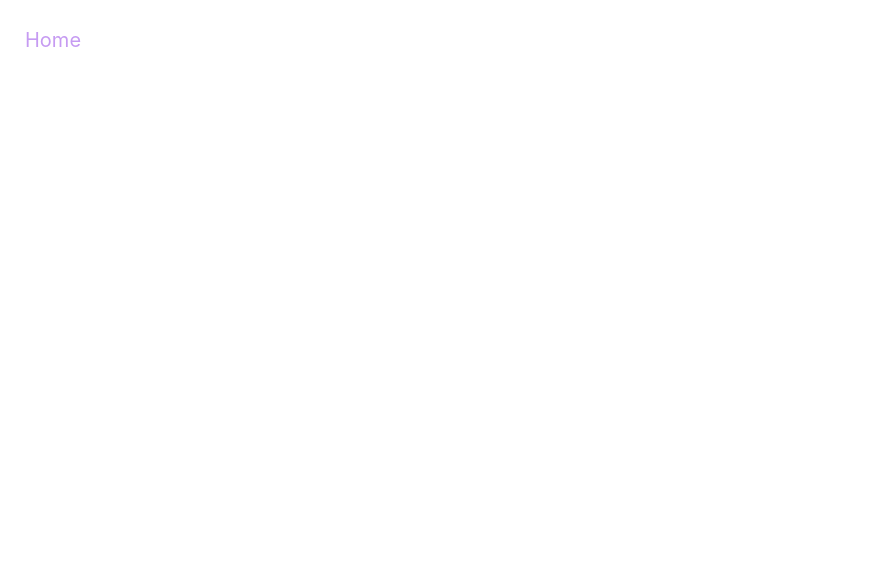
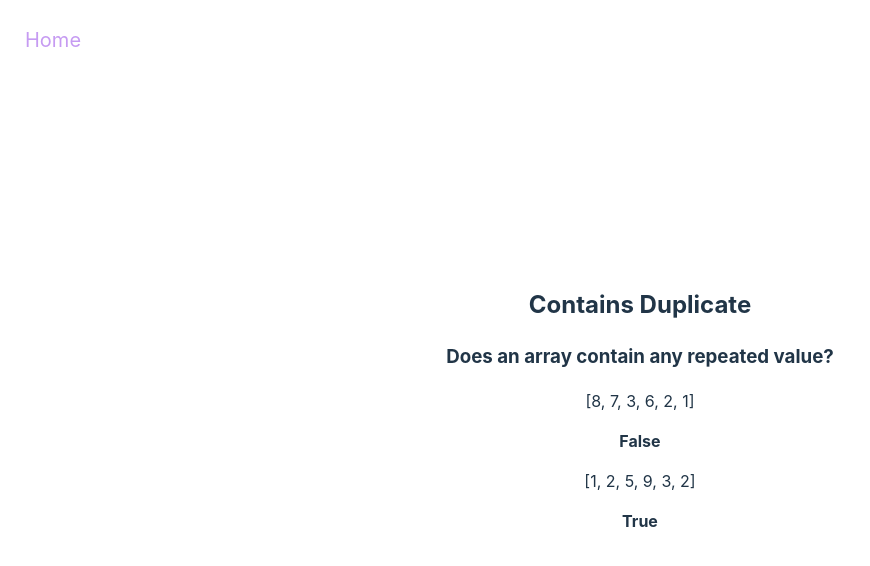
Before and after one commit to amy-calleja/challenges, a React (Vite) app: page /challenge12 in a window 1280 px wide. Before the commit this address had no page. Shown: the top 566 px of the page, without its empty margins (0-870 px from the left). Built offline with nearby package versions, Linux system fonts and the light colour scheme.

Commit message:
add ChallengeTwelve Contains Duplicate

```diff
--- a/src/App.jsx
+++ b/src/App.jsx
@@ -13,6 +13,7 @@ import ChallengeEight from './pages/ChallengeEight';
 import ChallengeNine from './pages/ChallengeNine';
 import ChallengeTen from './pages/ChallengeTen';
 import ChallengeEleven from './pages/ChallengeEleven';
+import ChallengeTwelve from './pages/ChallengeTwelve';
 
 const App = () => {
   return (
@@ -41,6 +42,7 @@ const MainContent = () => {
         <Route path='/challenge9' element={<ChallengeNine />} />
         <Route path='/challenge10' element={<ChallengeTen />} />
         <Route path='/challenge11' element={<ChallengeEleven />} />
+        <Route path='/challenge12' element={<ChallengeTwelve />} />
       </Routes>
       {!isHome && <Topbar />}
     </main>
--- /dev/null
+++ b/src/pages/ChallengeTwelve.tsx
@@ -0,0 +1,49 @@
+export default function ChallengeTwelve() {
+  const array1 = [8, 7, 3, 6, 2, 1];
+  const array2 = [1, 2, 5, 9, 3, 2];
+
+  // solution one: using nested loops to compare each number with the numbers after it
+  const check1 = (array: number[]): boolean => {
+    for (let i = 0; i < array.length; i++) {
+      // loop through the array to select a number
+      for (let j = i + 1; j < array.length; j++) {
+        // nested loop to compare the selected number with the number after it
+        if (array[i] === array[j]) {
+          // if we find two numbers that are the same, return true
+          return true;
+        }
+      }
+    }
+    return false;
+  };
+
+  // solution two: using Set to store unique numbers and check for duplicates
+  const check2 = (array: number[]): boolean => {
+    let checked = new Set<number>(); // create a new set to store unique numbers
+
+    for (const number of array) {
+      // loop through the array
+      if (checked.has(number)) {
+        // if the number is already in the set, return true
+        return true;
+      }
+      checked.add(number); // if the number is not in the set, add it to the set
+    }
+    return false;
+  };
+
+  return (
+    <div>
+      <h2>Contains Duplicate</h2>
+      <h3>Does an array contain any repeated value?</h3>
+      <>
+        <p>[{array1.join(', ')}]</p>
+        <b>{check1(array1) ? 'True' : 'False'}</b>
+      </>
+      <>
+        <p>[{array2.join(', ')}]</p>
+        <b>{check2(array2) ? 'True' : 'False'}</b>
+      </>
+    </div>
+  );
+}
--- a/src/pages/Home.jsx
+++ b/src/pages/Home.jsx
@@ -47,6 +47,10 @@ export default function Home() {
       key: 11,
       title: 'Create User Form',
     },
+    {
+      key: 12,
+      title: 'Contains Dupliicate',
+    },
   ];
 
   return (
```
